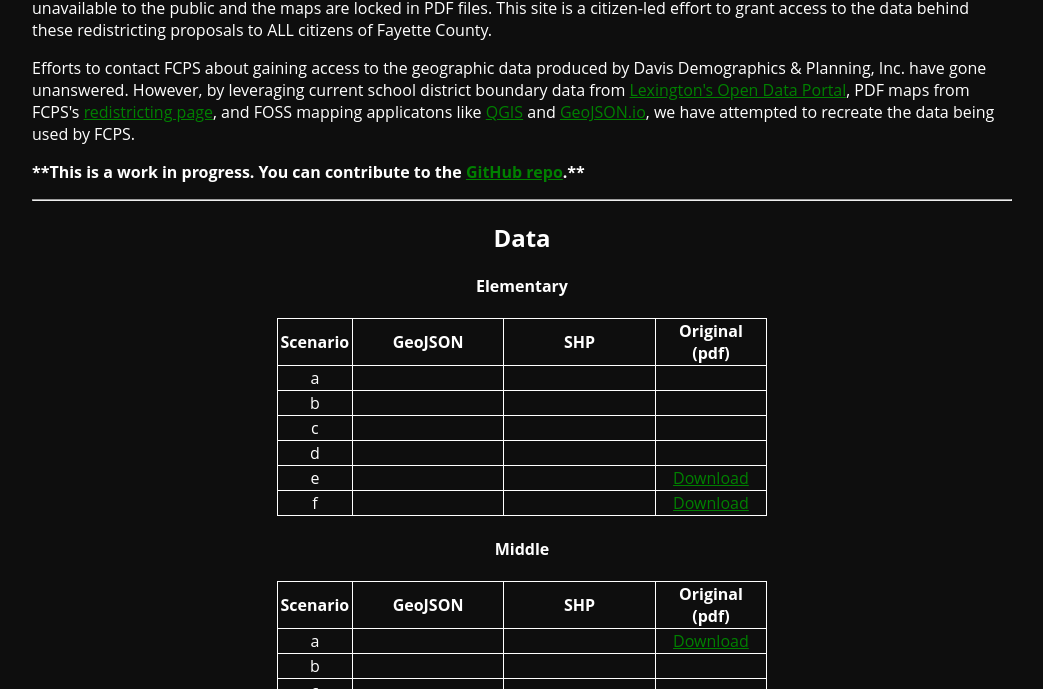
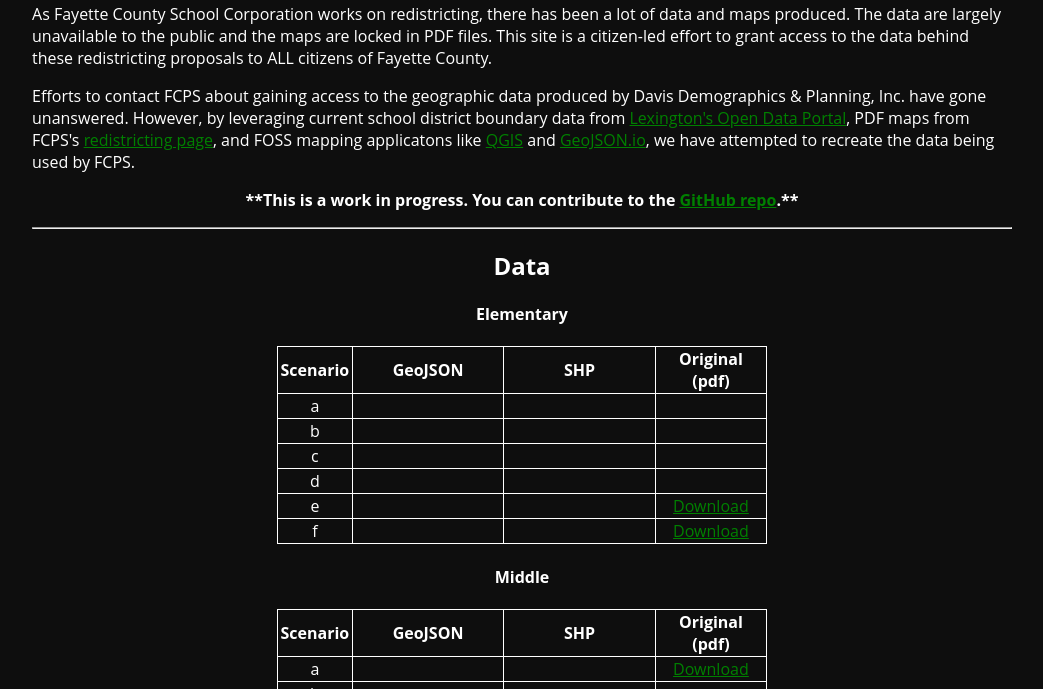
Before and after one commit to maptastik/fcps-redistricting, a plain HTML site: page index.html in a window 1280 px wide. Shown: the part 111-800 px from the top of the page, without its empty margins (118-1161 px from the left). Drawn offline with Linux system fonts and the light colour scheme.

Commit message:
minor formatting changes

```diff
--- a/index.html
+++ b/index.html
@@ -8,6 +8,7 @@
 			font-family: 'Open Sans', sans-serif;
 			color: white;
 			background-color: #0e0e0e;
+			padding: 10px;
 		}
 		.site-container {
 			max-width:980px;
@@ -16,6 +17,10 @@
 		}
 		h1, h2, h3, h4 {
 			text-align: center;
+		}
+		.disclaimer {
+			text-align: center;
+			font-weight: bold;
 		}
 		a {
 			color: green;
@@ -48,7 +53,7 @@
 		<h1>FCSC Redistricting</h1>
 		<p>As Fayette County School Corporation works on redistricting, there has been a lot of data and maps produced. The data are largely unavailable to the public and the maps are locked in PDF files. This site is a citizen-led effort to grant access to the data behind these redistricting proposals to ALL citizens of Fayette County.</p>
 		<p>Efforts to contact FCPS about gaining access to the geographic data produced by Davis Demographics &amp; Planning, Inc. have gone unanswered. However, by leveraging current school district boundary data from <a href="http://data.lexingtonky.gov/">Lexington's Open Data Portal</a>, PDF maps from FCPS's <a href="http://www.fcps.net/zones">redistricting page</a>, and FOSS mapping applicatons like <a href="">QGIS</a> and <a href="">GeoJSON.io</a>, we have attempted to recreate the data being used by FCPS.</p>
-		<p><strong>**This is a work in progress. You can contribute to the <a href="https://github.com/maptastik/fcps-redistricting">GitHub repo</a>.**</strong></p>
+		<p class="disclaimer">**This is a work in progress. You can contribute to the <a href="https://github.com/maptastik/fcps-redistricting">GitHub repo</a>.**</p>
 		<hr>
 		<h2>Data</h2>
 		<h4>Elementary</h4>
```
